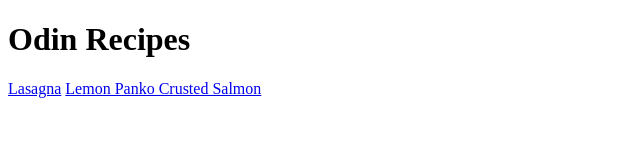
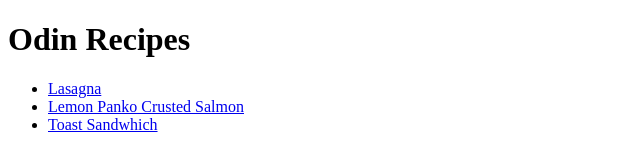
Before and after one commit to willyyyyc/odin-recipes, a plain HTML site: page index.html in a window 1280 px wide. Shown: the whole page, without its empty margins (0-640 px from the left). Drawn offline with Linux system fonts and the light colour scheme.

Commit message:
Add links to all pages and change how links are listed

```diff
--- a/index.html
+++ b/index.html
@@ -6,7 +6,11 @@
         </head>
         <body>
             <h1>Odin Recipes</h1>
-            <a href="./recipes/lasagna.html">Lasagna</a>
-            <a href="./recipes/LemonPanko.html">Lemon Panko Crusted Salmon</a>
+
+            <ul>
+                <li><a href="./recipes/lasagna.html">Lasagna</a></li>
+                <li><a href="./recipes/LemonPanko.html">Lemon Panko Crusted Salmon</a></li>
+                <li><a href="./recipes/toastsandwich.html">Toast Sandwhich</a></li>
+            </ul>
         </body>
     </html>
```
